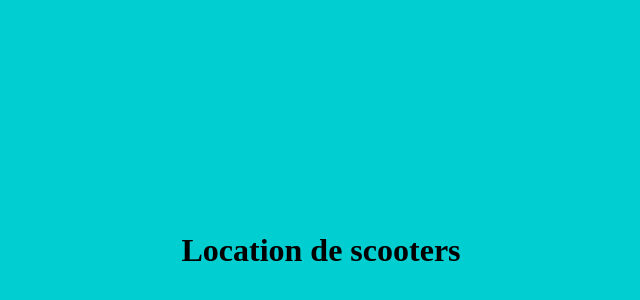
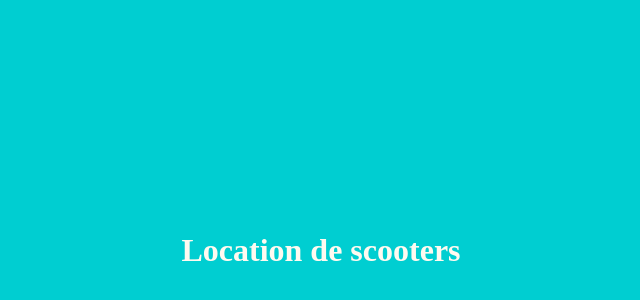
Before and after one commit to tonton78/locationScooters, a plain HTML site: page index.html in a window 1280 px wide. Shown: the part 42-342 px from the top of the page, without its empty margins (319-959 px from the left). Drawn offline with Linux system fonts and the light colour scheme.

Commit message:
modif couleur du titre

```diff
--- a/index.html
+++ b/index.html
@@ -6,7 +6,7 @@
 
 </head>
 <body style= "background-color: darkturquoise">
-    <h1 style = "padding-top: 20%;padding-bottom: 20%;text-align: center;">Location de scooters</h1>
+    <h1 style = "padding-top: 20%;padding-bottom: 20%;text-align: center;color:floralwhite">Location de scooters</h1>
 
 
 
```
